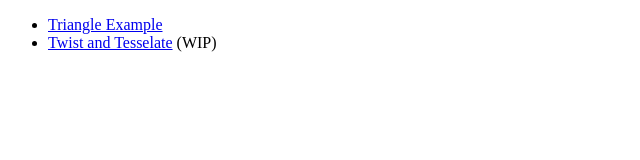
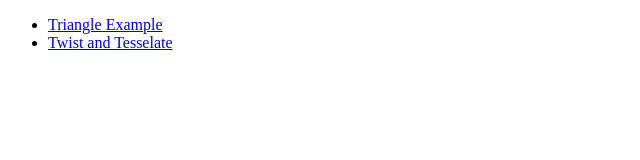
Before and after one commit to bweiland/WebGL, a plain HTML site: page index.html in a window 1280 px wide. Shown: the full height of the page, 0-640 px from the left. Drawn offline with Linux system fonts and the light colour scheme.

Commit message:
index tweak

```diff
--- a/index.html
+++ b/index.html
@@ -7,6 +7,6 @@
 <body>
 	<ul>
 		<li><a href="Examples/triangle.html">Triangle Example</a></li>
-		<li><a href="Week2/twistel.html">Twist and Tesselate</a> (WIP)</li>
+		<li><a href="Week2/twistel.html">Twist and Tesselate</a></li>
 	</ul>
 </body>
```
